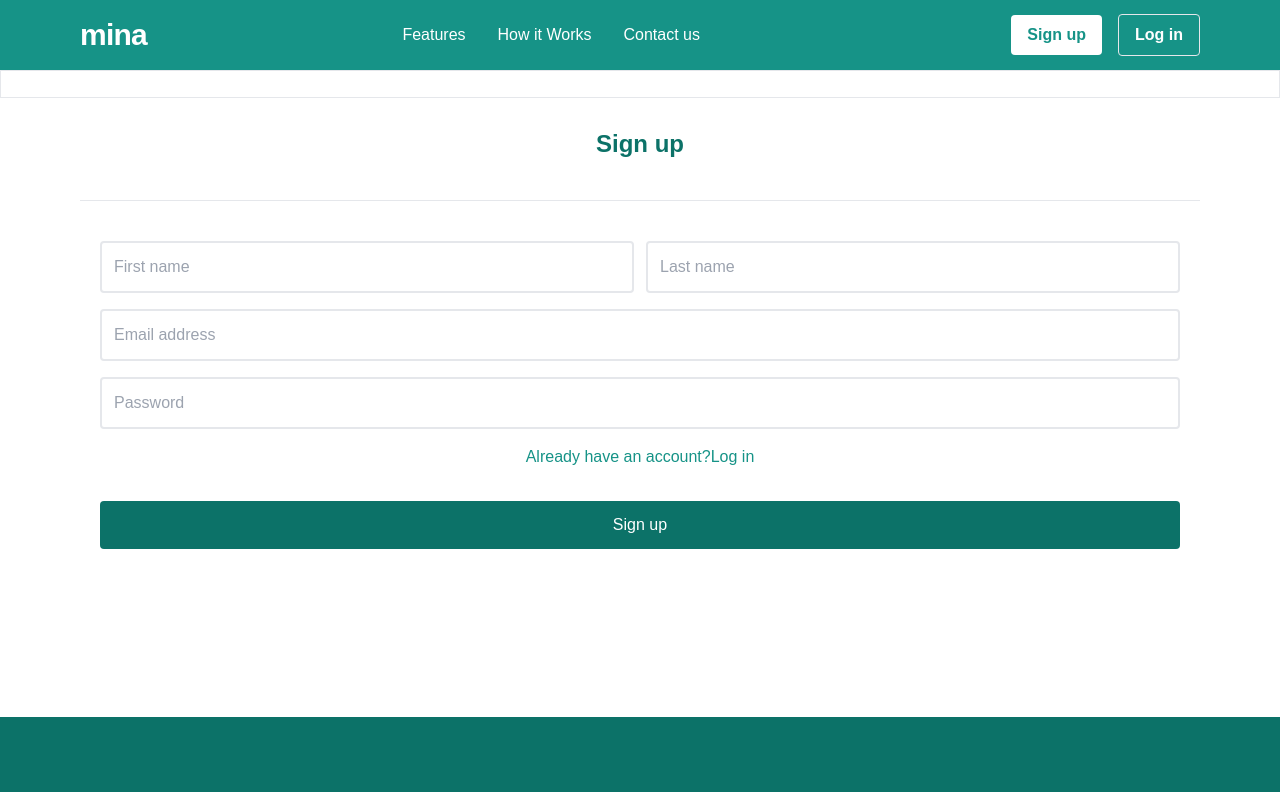
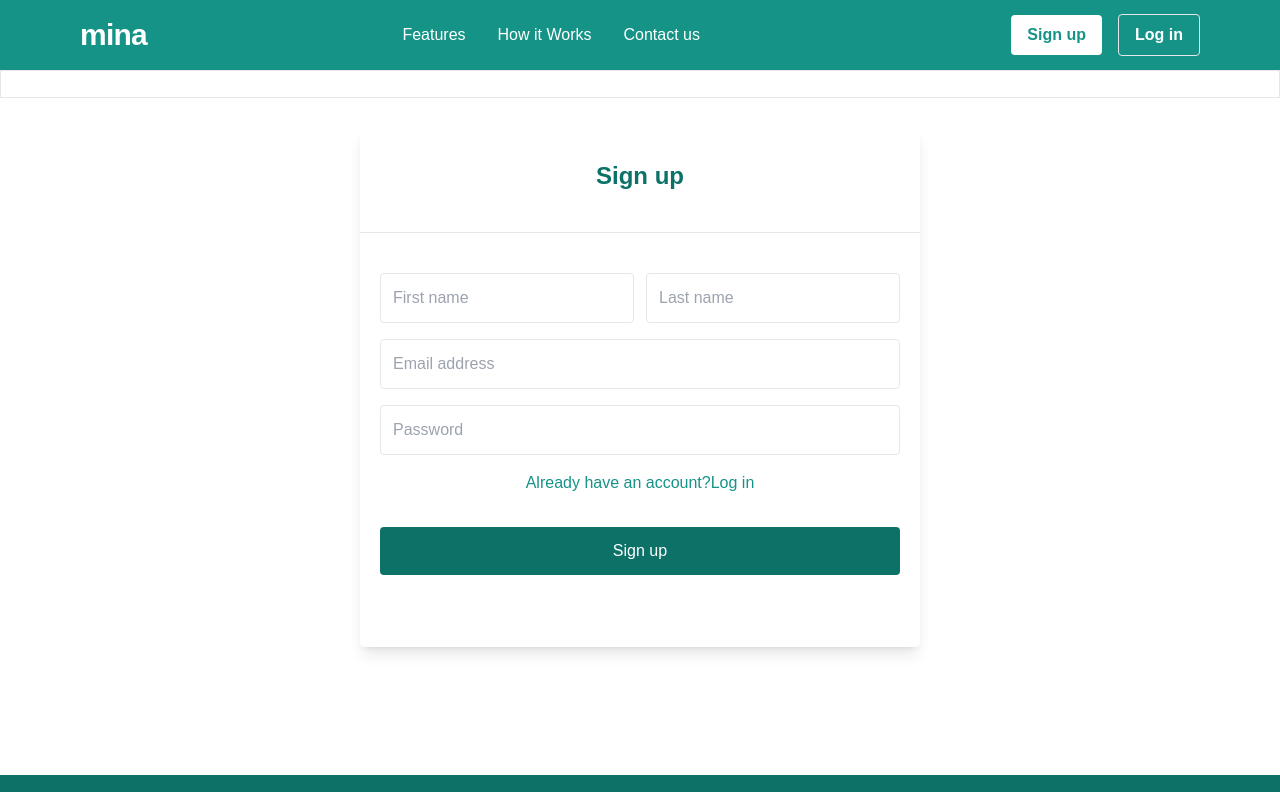
Before and after one commit to addegbenga/money-management, a React (Create React App) app: page /register in a window 1280 px wide. Shown: the top 792 px of the page. Built offline with nearby package versions, Linux system fonts and the light colour scheme.

Commit message:
forms responsiveness

```diff
--- a/src/pages/auth/Login.js
+++ b/src/pages/auth/Login.js
@@ -2,20 +2,23 @@ import React from "react";
 
 export default function Login() {
   return (
-    <div className=" py-32  md:px-10 lg:px-20">
-      <div className=" bg-white ">
+    <div
+
+      className=" py-32 flex  justify-center  md:px-10 lg:px-20"
+    >
+      <div className=" bg-white md:py-8 md:rounded  md:shadow-lg lg:w-1/2 ">
         <h1 className="secondary-text text-center text-2xl font-semibold">
           Sign in
         </h1>
         <div className="mt-10">
-          <form className="border-t px-5 py-10 grid gap-4 ">
+          <form className="border-t border-opacity-50 px-5 py-10 grid gap-4 ">
             <input
-              className="border-2 rounded p-3"
+              className="border-2 md:border rounded p-3"
               type="text"
               placeholder="Email address"
             />
             <input
-              className="border-2 rounded p-3"
+              className="border-2 md:border rounded p-3"
               type="password"
               placeholder="Password"
             />
--- a/src/pages/auth/Register.js
+++ b/src/pages/auth/Register.js
@@ -3,32 +3,32 @@ import { Link } from "react-router-dom";
 
 export default function Register() {
   return (
-    <div className=" py-32  md:px-10 lg:px-20">
-      <div className=" bg-white ">
+    <div className=" py-32 flex  justify-center  md:px-10 lg:px-20">
+      <div className="  bg-white md:py-8 md:rounded  md:shadow-lg lg:w-1/2 ">
         <h1 className="secondary-text text-center text-2xl font-semibold">
           Sign up
         </h1>
         <div className="mt-10">
-          <form className="border-t px-5 py-10 grid gap-4 ">
+          <form className="border-t border-opacity-50 px-5 py-10 grid gap-4 ">
             <div className="grid grid-cols-2 gap-3">
               <input
-                className="border-2 rounded p-3"
+                className="border-2 md:border rounded p-3"
                 type="text"
                 placeholder="First name"
               />
               <input
-                className="border-2 rounded p-3"
+                className="border-2 md:border rounded p-3"
                 type="text"
                 placeholder="Last name"
               />
             </div>
             <input
-              className="border-2 rounded p-3"
+              className="border-2 md:border rounded p-3"
               type="text"
               placeholder="Email address"
             />
             <input
-              className="border-2 rounded p-3"
+              className="border-2 md:border rounded p-3"
               type="password"
               placeholder="Password"
             />
```
